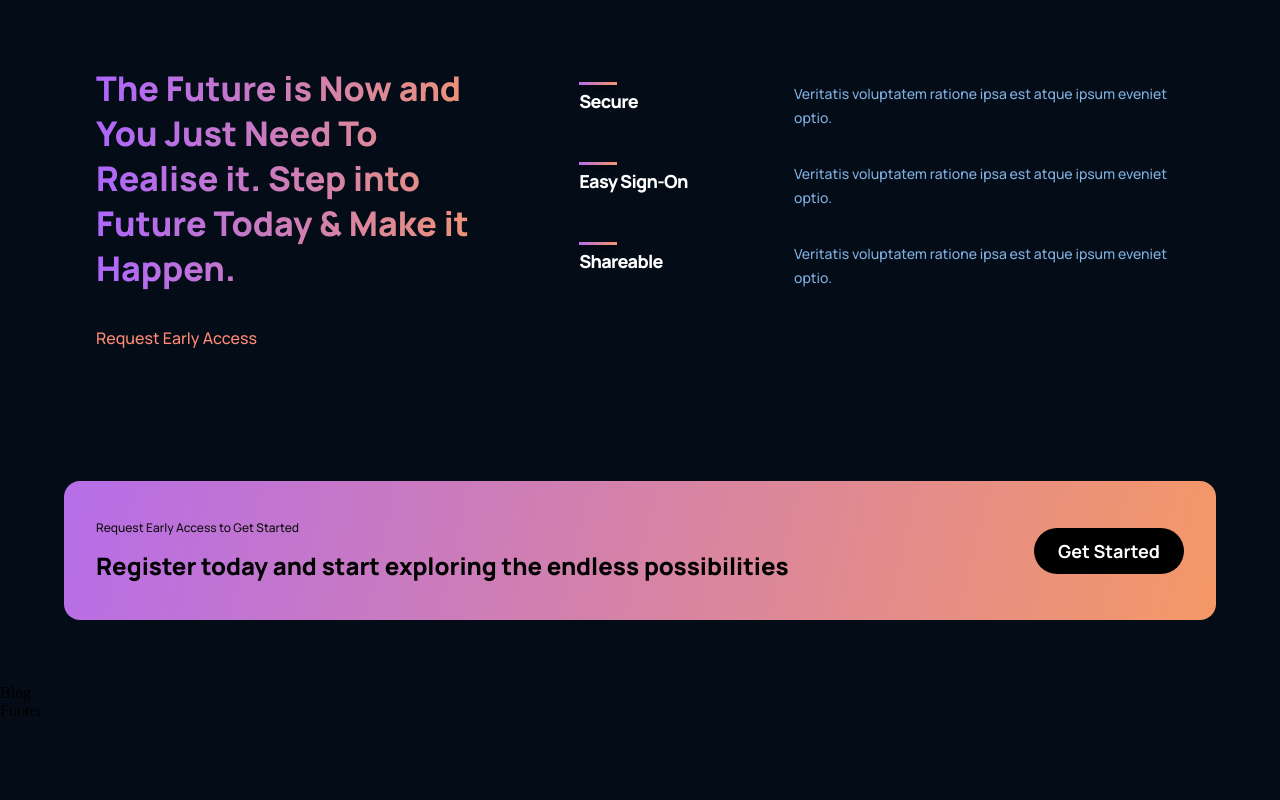
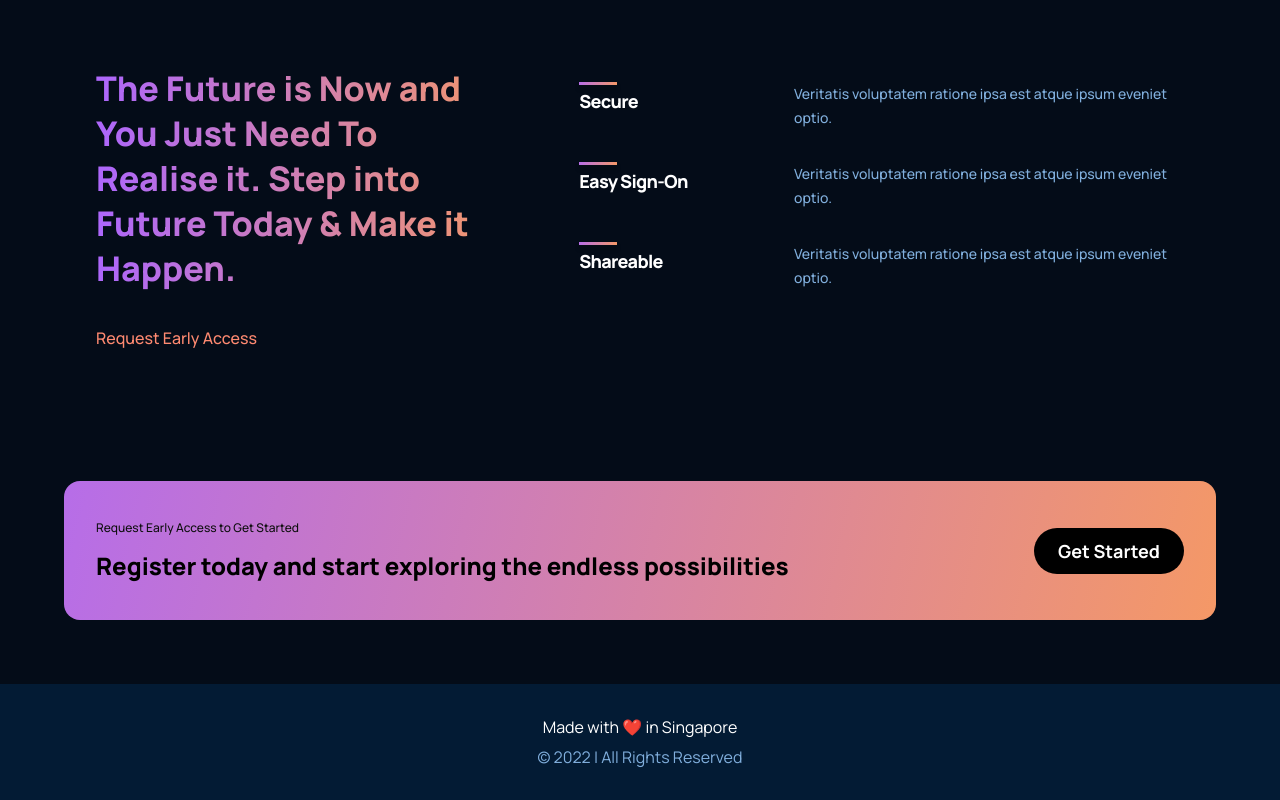
Before and after one commit to sm32d/ohana-landing, a React (Create React App) app: page / in a window 1280 px wide. Shown: the part 1342-2142 px from the top of the page. Before the commit the page ends 2062 px from the top, so only its background shows below. Built offline with nearby package versions, Linux system fonts and the light colour scheme.

Commit message:
Added a basic footer

```diff
--- a/src/App.js
+++ b/src/App.js
@@ -1,6 +1,6 @@
 import React from 'react'
 
-import { Footer, Blog, Features, WhatOhana, Header } from './containers'
+import { Footer, Features, WhatOhana, Header } from './containers'
 import { CTA, Navbar } from './components'
 import './App.css'
 
@@ -14,7 +14,6 @@ const App = () => {
             <WhatOhana />
             <Features />
             <CTA />
-            <Blog />
             <Footer />
         </div>
     )
--- a/src/containers/blog/Blog.jsx
+++ /dev/null
@@ -1,10 +0,0 @@
-import React from 'react'
-import './blog.css'
-
-const Blog = () => {
-    return (
-        <div>Blog</div>
-    )
-}
-
-export default Blog
--- a/src/containers/footer/Footer.jsx
+++ b/src/containers/footer/Footer.jsx
@@ -3,7 +3,10 @@ import './footer.css'
 
 const Footer = () => {
     return (
-        <div>Footer</div>
+        <div className='ohana__footer'>
+            <p>Made with ❤️ in Singapore</p>
+            <p className='ohana__footer-copyright'>&#169; 2022 | All Rights Reserved</p>
+        </div>
     )
 }
 
--- a/src/containers/footer/footer.css
+++ b/src/containers/footer/footer.css
@@ -0,0 +1,18 @@
+.ohana__footer {
+    color: white;
+    padding: 2rem 6rem 1.5rem 6rem;
+    display: flex;
+    flex-direction: column;
+    justify-content: center;
+    align-items: center;
+    background: var(--color-footer);
+}
+
+.ohana__footer p {
+    font-family: var(--font-family);
+    margin-bottom: 0.5rem;
+}
+
+.ohana__footer-copyright {
+    color: var(--color-text);
+}
--- a/src/containers/index.js
+++ b/src/containers/index.js
@@ -1,4 +1,3 @@
-export { default as Blog } from './blog/Blog'
 export { default as Features } from './features/Features'
 export { default as Footer } from './footer/Footer'
 export { default as Header } from './header/Header'
```
Also changed, not shown: src/containers/blog/blog.css (deleted).
